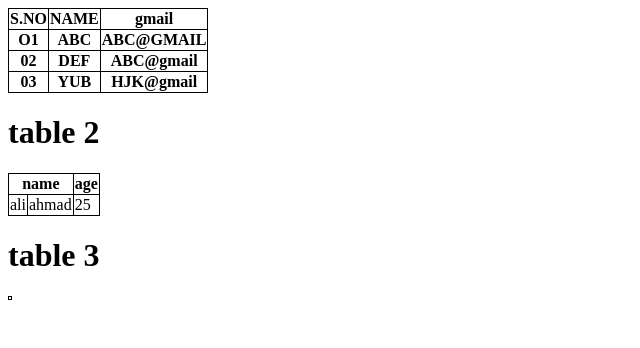
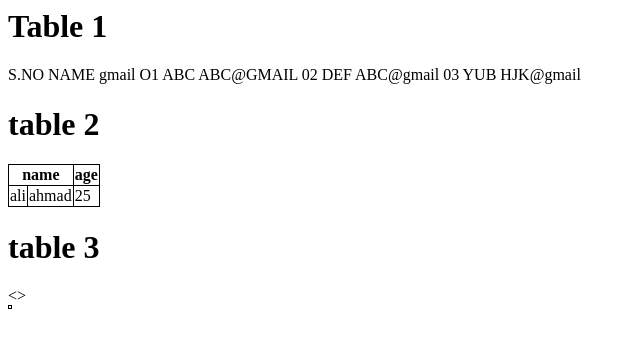
Before and after one commit to parsaafzal/parsaafzal, a plain HTML site: page table.html in a window 1280 px wide. Shown: the whole page, without its empty margins (0-640 px from the left). Drawn offline with Linux system fonts and the light colour scheme.

Commit message:
Update table.html

```diff
--- a/table.html
+++ b/table.html
@@ -9,7 +9,7 @@
         </STYLE>
     </head>
     <body>
-        <table 1>
+        <h1>Table 1</h1>
             <tr>
                 <th>S.NO</th>
                 <th>NAME</th>
@@ -42,6 +42,7 @@
                     </tr>
                     <table>
                         <h1>table 3</h1>
+                        <>
                         <th> </th>
 
 
```
